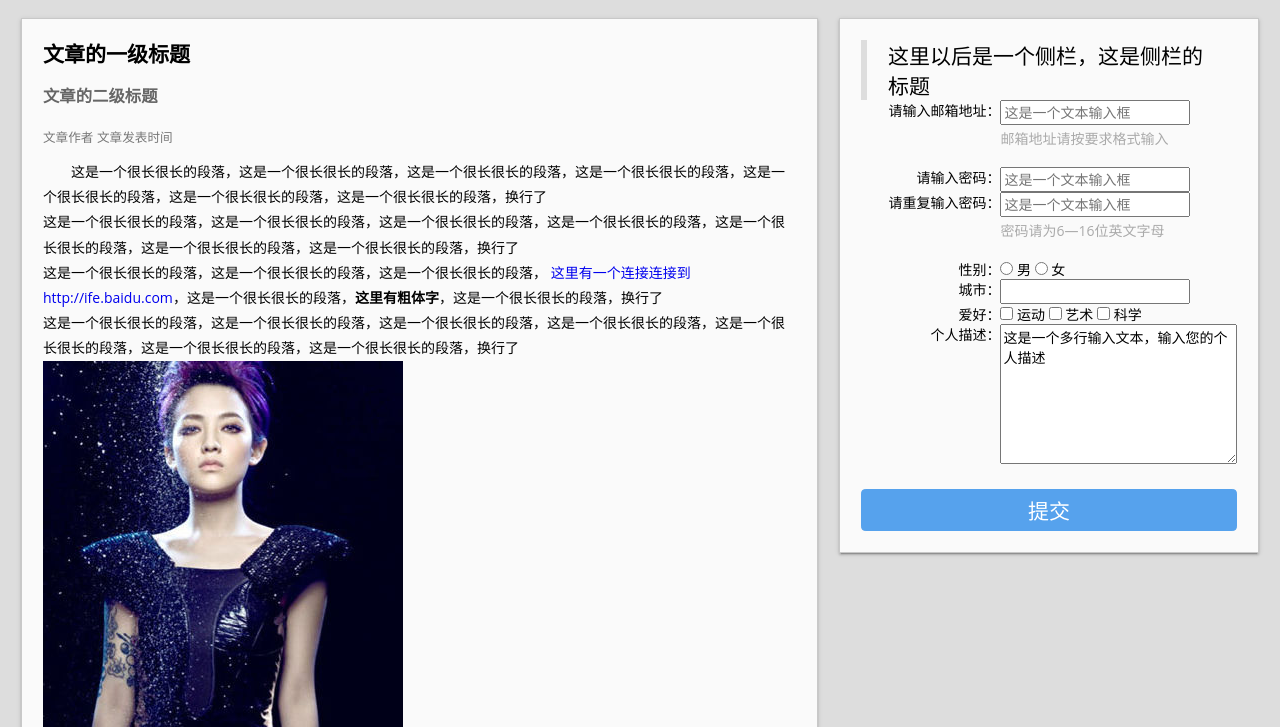
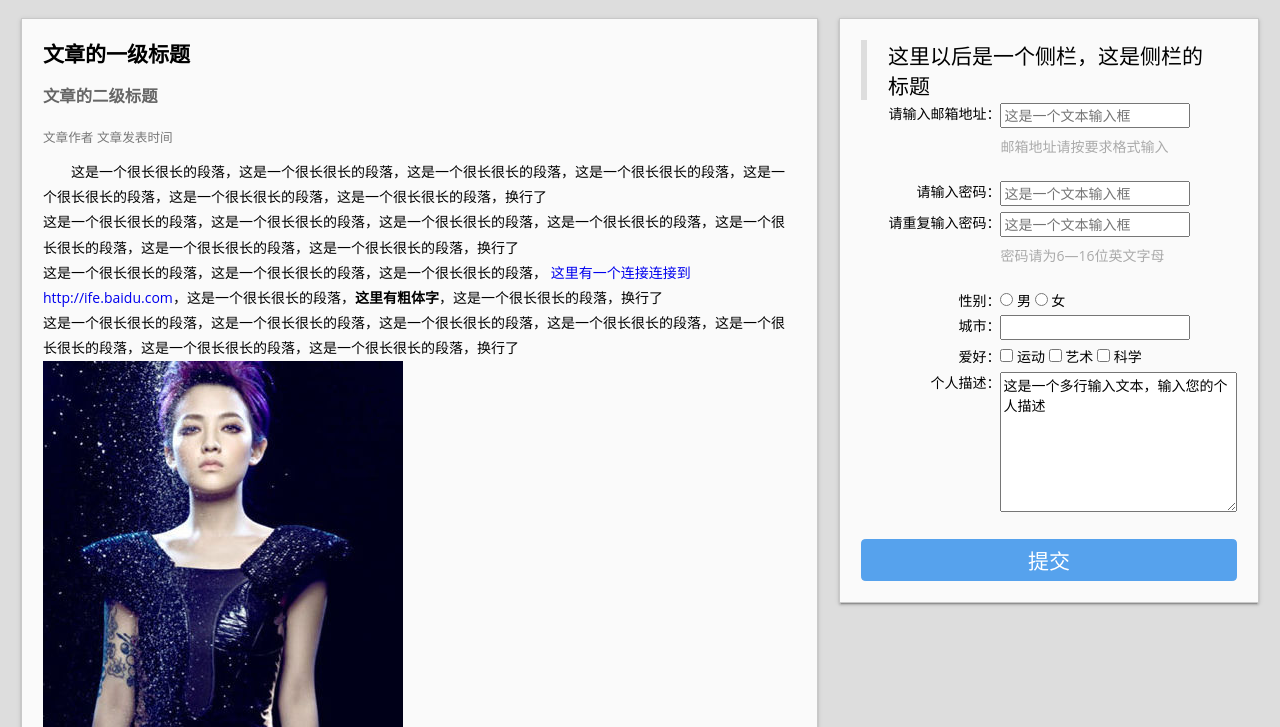
Before and after one commit to junioryauricasa/YourWildDad.github.io, a website: page task00/task005.html in a window 1280 px wide. Shown: the part 73-800 px from the top of the page. Drawn offline with Linux system fonts and the light colour scheme.

Commit message:
百度前端技术学院第一批任务 2016-3-16 commit by YourWildDad 来一发css reset

```diff
--- a/task00/style/task005.less
+++ b/task00/style/task005.less
@@ -202,13 +202,16 @@ aside {
   box-shadow: 0 2px 2px 0 rgba(0, 0, 0, .14), 0 3px 1px -2px rgba(0, 0, 0, .2), 0 1px 5px 0 rgba(0, 0, 0, .12);
   table {
     width: 100%;
-    td:first-child {
-      text-align: right;
-      vertical-align: top;
-    }
-    td:last-child {
-      text-align: left;
-      vertical-align: top;
+    td {
+      padding: .2em 0;
+      &:first-child {
+        text-align: right;
+        vertical-align: top;
+      }
+      &:last-child {
+        text-align: left;
+        vertical-align: top;
+      }
     }
   }
   & > .title {
--- a/task00/task005.html
+++ b/task00/task005.html
@@ -7,10 +7,12 @@
   <title>任务二：零基础HTML及CSS编码（一）</title>
   <link rel="stylesheet" href="../stylesheets/normalize.css">
   <style>
-    html, body {
+    html,
+    body {
       font-family: 'Open Sans', 'Helvetica Neue', Helvetica, Arial, sans-serif;
       font-size: 14px;
       width: 100%;
+      margin: 0;
     }
     body {
       position: relative;
@@ -24,7 +26,12 @@
     a {
       text-decoration: none;
     }
-    h1, h2, h3, h4, h5, h6 {
+    h1,
+    h2,
+    h3,
+    h4,
+    h5,
+    h6 {
       font-weight: 300;
       margin: 0;
     }
@@ -37,14 +44,16 @@
     .clear-fix {
       *zoom: 1;
     }
-    .clear-fix:after, .clear-fix:before {
+    .clear-fix:after,
+    .clear-fix:before {
       display: table;
       content: '';
     }
     .clear-fix:after {
       clear: both;
     }
-    .header, .footer {
+    .header,
+    .footer {
       position: absolute;
       left: 0;
       width: 100%;
@@ -76,12 +85,12 @@
     }
     .navbar > .menu {
       display: none;
+      background-color: transparent;
+      border: 0;
+      height: 2em;
       width: 2.5em;
-      height: 2em;
       vertical-align: middle;
-      border: 0;
       outline: none;
-      background-color: transparent;
     }
     .navbar li {
       float: left;
@@ -94,9 +103,9 @@
       display: block;
       width: 22px;
       height: 2px;
-      margin-top: 6px;
       border-radius: 1px;
       background-color: #fff;
+      margin-top: 6px;
     }
     .menu-icon:first-child {
       margin-top: 0;
@@ -108,7 +117,8 @@
     .title > .logo {
       height: 4em;
     }
-    main, aside {
+    main,
+    aside {
       position: relative;
       float: left;
     }
@@ -120,15 +130,16 @@
       width: 100%;
       margin-bottom: 1.5em;
       padding: 1em 1.5em;
-      border: 1px solid rgba(0, 0, 0, .2);
+      border: 1px solid rgba(0, 0, 0, 0.2);
       background-color: #fafafa;
-      box-shadow: 0 2px 2px 0 rgba(0, 0, 0, .14), 0 3px 1px -2px rgba(0, 0, 0, .2), 0 1px 5px 0 rgba(0, 0, 0, .12);
+      box-shadow: 0 2px 2px 0 rgba(0, 0, 0, 0.14), 0 3px 1px -2px rgba(0, 0, 0, 0.2), 0 1px 5px 0 rgba(0, 0, 0, 0.12);
     }
     .post .title {
       font-weight: bold;
       line-height: 3rem;
     }
-    .post .author, .post .time {
+    .post .author,
+    .post .time {
       font-size: .9em;
       line-height: 3rem;
       color: #777;
@@ -189,7 +200,8 @@
       width: 30rem;
     }
     @media (max-width: 800px) {
-      main, aside {
+      main,
+      aside {
         width: 100%;
       }
       .navbar > .nav {
@@ -202,12 +214,15 @@
     .aside-content {
       width: 100%;
       padding: 1.5em;
-      border: 1px solid rgba(0, 0, 0, .2);
+      border: 1px solid rgba(0, 0, 0, 0.2);
       background-color: #fafafa;
-      box-shadow: 0 2px 2px 0 rgba(0, 0, 0, .14), 0 3px 1px -2px rgba(0, 0, 0, .2), 0 1px 5px 0 rgba(0, 0, 0, .12);
+      box-shadow: 0 2px 2px 0 rgba(0, 0, 0, 0.14), 0 3px 1px -2px rgba(0, 0, 0, 0.2), 0 1px 5px 0 rgba(0, 0, 0, 0.12);
     }
     .aside-content table {
       width: 100%;
+    }
+    .aside-content table td {
+      padding: .2em 0;
     }
     .aside-content table td:first-child {
       text-align: right;
```
